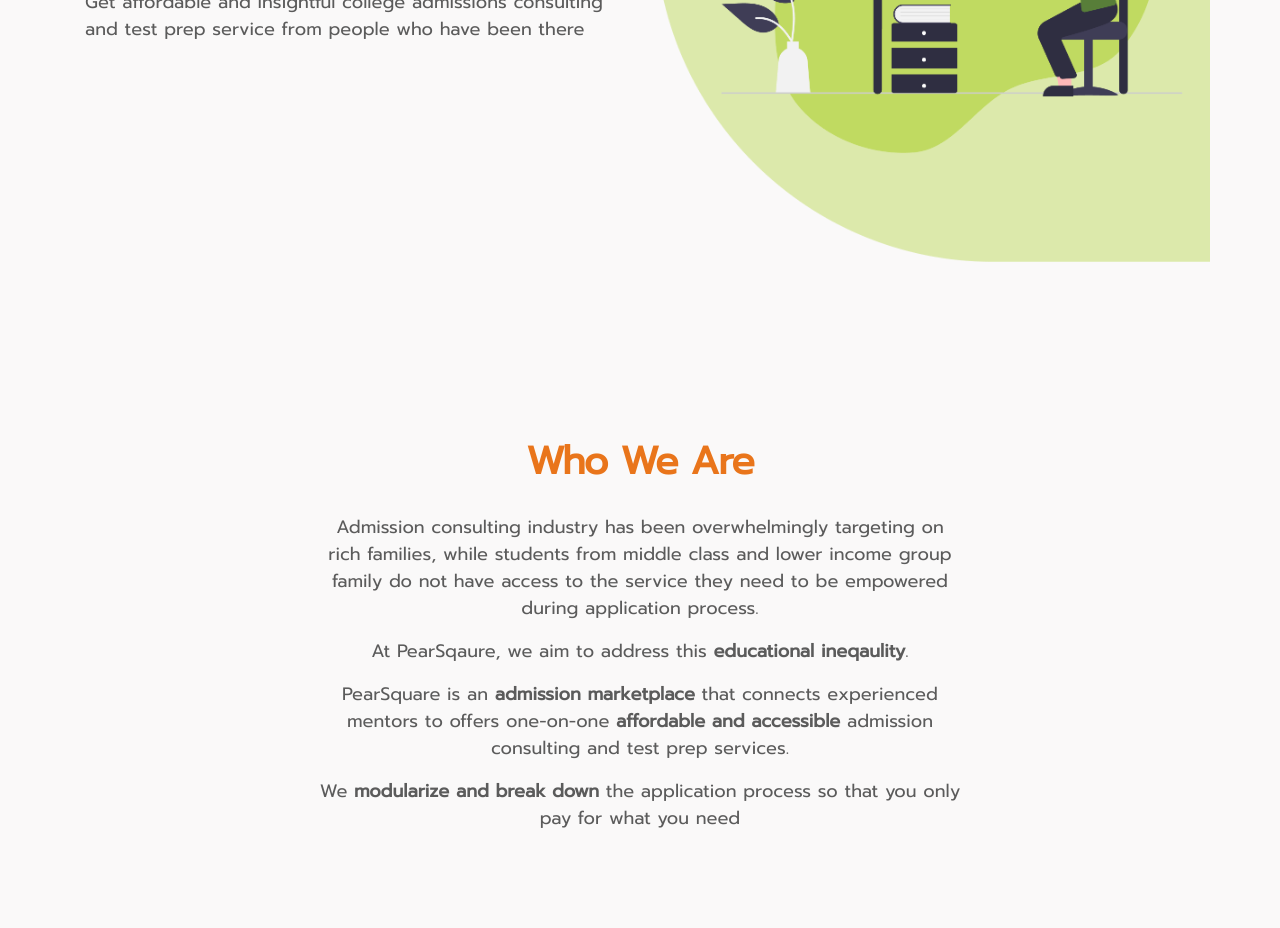
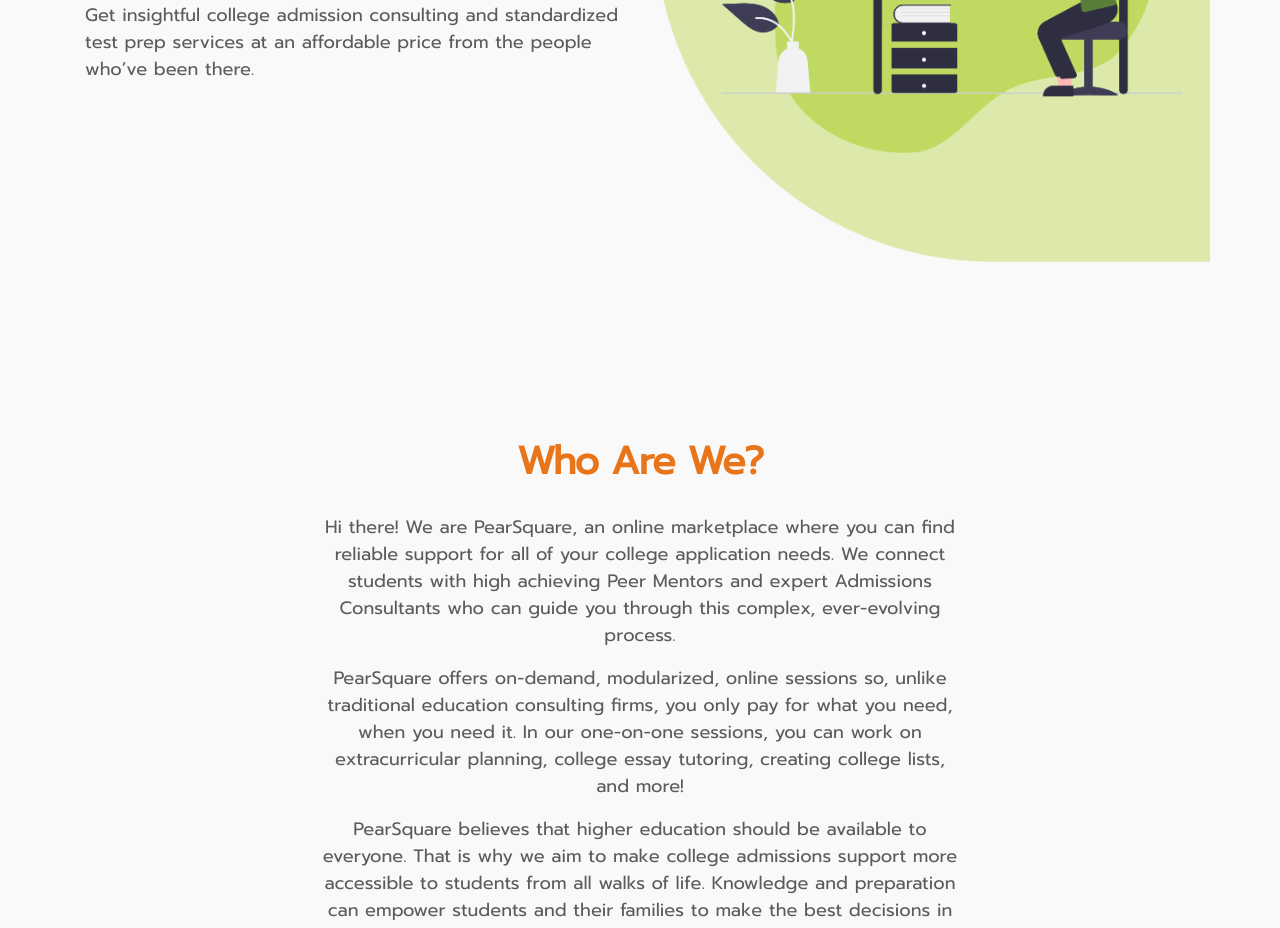
Before and after one commit to tx0619s/tx0619s.github.io, a plain HTML site: page index.html in a window 1280 px wide. Shown: the part 460-1388 px from the top of the page. Drawn offline with Linux system fonts and the light colour scheme.

Commit message:
changed text

```diff
--- a/index.html
+++ b/index.html
@@ -80,7 +80,7 @@ https://www.tooplate.com/view/2115-marvel
                 <div class="col-lg-6 col-md-12 col-12 d-flex align-items-center">
                     <div class="about-text">
                         <h1 class="animated animated-text">
-                            <span class="mr-2">Find and meet mentors to create your future.</span>
+                            <span class="mr-2">We know higher ed admissions, inside and out.</span>
                                 <!-- <div class="animated-info">
                                     <span class="animated-item">Marvel Sann</span>
                                     <span class="animated-item">Web Designer</span>
@@ -88,8 +88,7 @@ https://www.tooplate.com/view/2115-marvel
                                 </div> -->
                         </h1>
 
-                        <p>Get affordable and insightful college admissions consulting and test prep service
-                        from people who have been there</p>
+                        <p>Get insightful college admission consulting and standardized test prep services at an affordable price from the people who’ve been there.</p>
 
                         <!-- <div class="custom-btn-group mt-4">
                           <a href="#" class="btn mr-lg-2 custom-btn"><i class='uil uil-file-alt'></i> Download Resume</a>
@@ -116,20 +115,19 @@ https://www.tooplate.com/view/2115-marvel
                   <div class="col-lg-11 text-center mx-auto col-12">
 
                       <div class="col-lg-8 mx-auto">
-                        <h2 style="margin-bottom: 30px;">Who We Are</h2>
+                        <h2 style="margin-bottom: 30px;">Who Are We?</h2>
                         <p>
-                          Admission consulting industry has been overwhelmingly
-                          targeting on rich families, while students from middle class and lower income
-                          group family do not have access to the service they need to be empowered during application process.
+                          Hi there! We are PearSquare, an online marketplace where you can find reliable support for all of your college application needs. We connect students with high achieving Peer Mentors and expert Admissions Consultants who can guide you through this complex, ever-evolving process.
                         </p>
                         <p>
-                          At PearSqaure, we aim to address this <b>educational ineqaulity</b>.
+                          PearSquare offers on-demand, modularized, online sessions so, unlike traditional education consulting firms, you only pay for what you need, when you need it. In our one-on-one sessions, you can work on extracurricular planning, college essay tutoring, creating college lists, and more!
                         </p>
                         <p>
-                          PearSquare is an <b>admission marketplace</b> that connects experienced mentors to offers one-on-one <b>affordable and accessible </b>
-                          admission consulting and test prep services.
+                          PearSquare believes that higher education should be available to everyone. That is why we aim to make college admissions support more accessible to students from all walks of life. Knowledge and preparation can empower students and their families to make the best decisions in college applications and admission. We know that this can be a stressful and overwhelming time, and we are here to help.
                         </p>
-                        <p>We <b>modularize and break down</b> the application process so that you only pay for what you need</p>
+                        <p>
+                          PearSquare was co-founded by college graduates who wished that they could find affordable and personalized admissions help when they were applying to college. We are now an experienced and diverse team who are passionate about education and technology.
+                        </p>
                       </div>
 
                       <!-- <div class="owl-carousel owl-theme">
@@ -177,15 +175,13 @@ https://www.tooplate.com/view/2115-marvel
 
                       <div class="col-lg-8 mx-auto">
                         <h2 style="margin-bottom: 30px;">How It Works</h2>
-                        <p>We pair you up with verified expert mentors from our community who
-                        provide you with personalized hourly consulting sessions</p>
+                        <p>PearSquare pairs you up with a vetted mentor from our community of experts to provide you with personalized, hourly consulting & tutoring services.</p>
                       </div>
                       <div class="col-lg-10 mx-auto">
                         <img src="images/howitworks.png" class="img-fluid" style="margin-bottom: 70px;">
                       </div>
                       <div class="col-lg-8 mx-auto">
-                        <h5 style="margin-bottom: 30px;"><b>Interested in how we can help you jumpstart your academic and
-                        professional career?</b></h5>
+                        <h5 style="margin-bottom: 30px;"><b>Are you interested in diving deeper into the college application process? Crafting an essay that will make you stand out? Learning the skills to ace the SAT?</b></h5>
                         <a href="https://app.pearsq.com/register" class="btn custom-btn custom-btn-bg custom-btn-link">Sign up for a Free Session</a>
                       </div>
 
@@ -316,8 +312,7 @@ https://www.tooplate.com/view/2115-marvel
           <div class="col-lg-6 col-12">
             <div class="contact-form">
               <h2 class="mb-4" style="margin-top: 70px;">Become a Mentor</h2>
-              <p>Share your expertise and help aspiring students and young professionals reach
-              their goals</p>
+              <p>Are you a high achieving university student at an awesome school? Have you tutored students before? Are you a professional in the education industry (consultants, tutors, admissions officers, etc.)? If you have a passion for higher education, connecting with students, and helping them achieve their goals, join us!</p>
               <a href="https://forms.gle/ghxbw4KXDp8qDbSz6" class="btn custom-btn custom-btn-bg custom-btn-link">
               Apply to be a Mentor</a>
 
```
